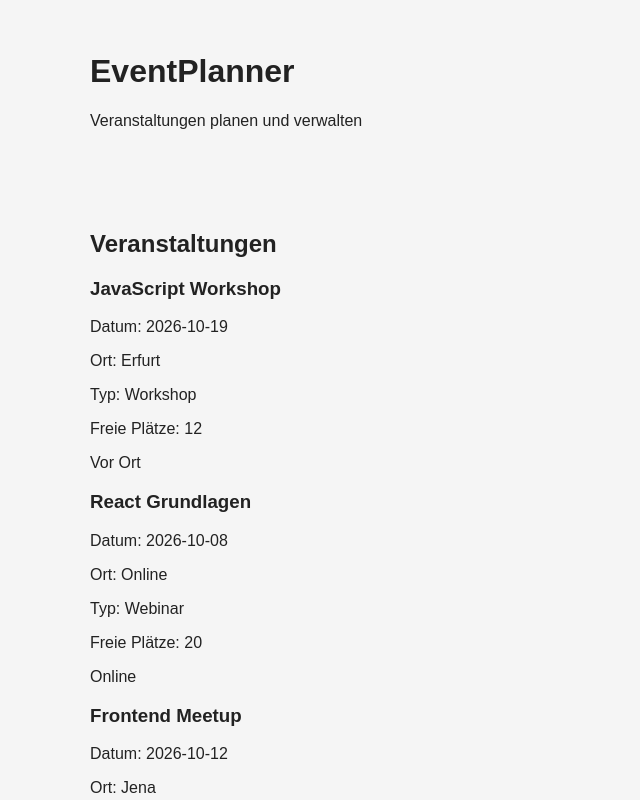
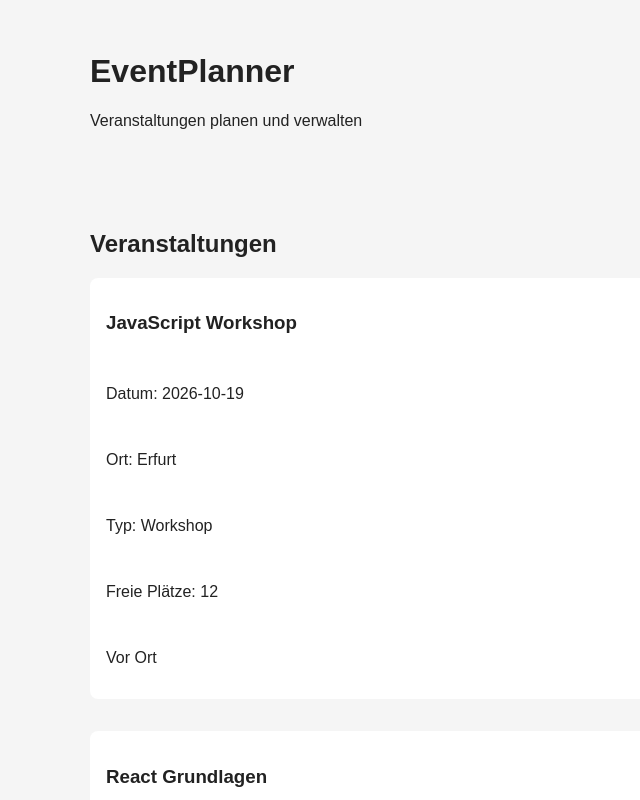
Before and after one commit to tzschoe/eventplanner, a React (Vite) app: page / in a window 1280 px wide. Shown: the top 800 px of the page, without its empty margins (0-640 px from the left). Built offline with nearby package versions, Linux system fonts and the light colour scheme.

Commit message:
Render events from data

```diff
--- a/src/components/EventList.jsx
+++ b/src/components/EventList.jsx
@@ -3,7 +3,7 @@ import EventCard from "./EventCard";
 
 function EventList() {
     return (
-        <section>
+        <section className="event-list">
             <h2>Veranstaltungen</h2>
 
             {events.map((event) => {return (<EventCard key={event.id} title={event.title} date={event.date} location={event.location} eventType={event.eventType} seats={event.seats} online={event.online}/>)})}
--- a/src/styles.css
+++ b/src/styles.css
@@ -24,13 +24,15 @@ main {
   padding-block: 2rem;
 }
 
-.course-list {
+.course-list,
+.event-card {
   display: grid;
   gap: 1rem;
   margin-bottom: 2rem;
 }
 
 .course-card,
+.event-card,
 .info-box,
 .panel,
 .notice {
```
